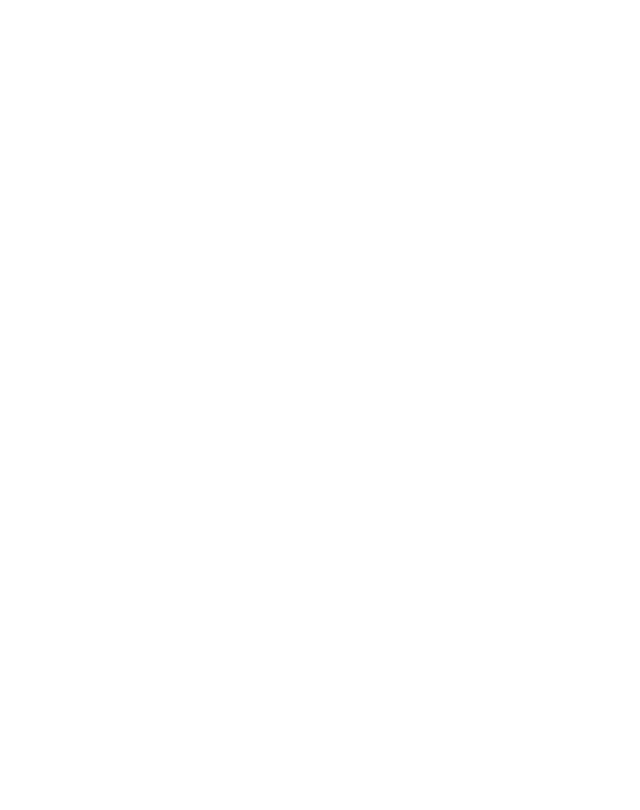
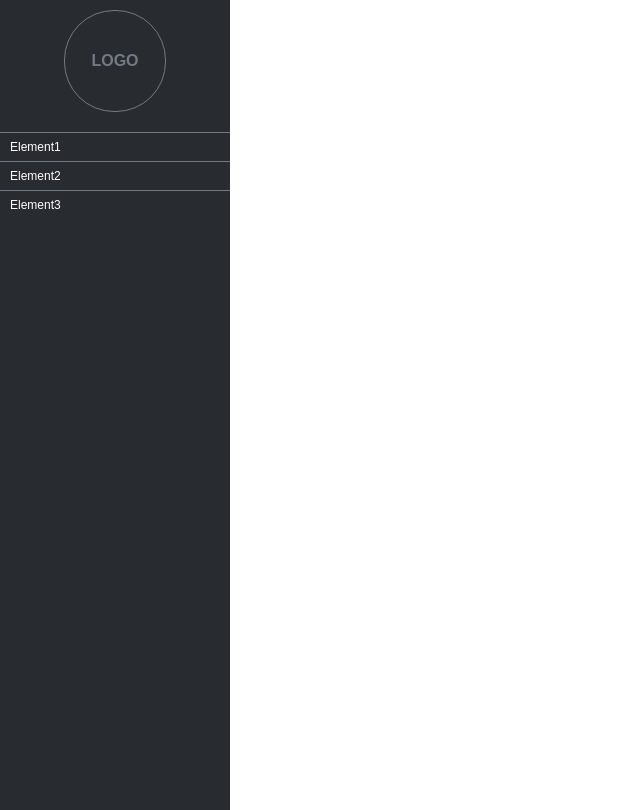
Before and after one commit to Narbin/recruitment-job, a plain HTML site: page index.html in a window 1280 px wide. Shown: the whole page, without its empty margins (0-640 px from the left). Drawn offline with Linux system fonts and the light colour scheme.

Commit message:
Added left menu

```diff
--- a/css/style.less
+++ b/css/style.less
@@ -0,0 +1,38 @@
+@background-menu-color: #282b30;
+@light-gray: #727a85;
+
+html,
+body,
+main {
+    height: 100%;
+	margin: 0px;
+	font-family: sans-serif;
+}
+
+.left-menu {
+	background-color: @background-menu-color;
+	width: 230px;
+	padding-top: 10px;
+	min-height: 100%;
+}
+
+.logo {
+	display: block;
+    text-align: center;
+    margin: auto auto 20px;
+    width: 100px;
+    height: 100px;
+    line-height: 100px;
+    border: 1px solid @light-gray;
+    border-radius: 50px;
+    color: @light-gray;
+    text-transform: uppercase;
+    font-weight: bold;
+}
+
+.element {
+	color: white;
+    padding: 7px 10px;
+    border-top: 1px solid @light-gray;
+    font-size: 12px;
+}
--- a/index.html
+++ b/index.html
@@ -8,7 +8,20 @@
 </head>
 <body>
     <main>
-
+        <div class="left-menu">
+            <div class="logo">
+                logo
+            </div>
+            <div class="element">
+                Element1
+            </div>
+            <div class="element">
+                Element2
+            </div>
+            <div class="element">
+                Element3
+            </div>
+        </div>
     </main>
     <script src="js/jquery-3.2.1.min.js"></script>
     <script src="js/script.js"></script>
```
Also changed, not shown: css/style.css.
